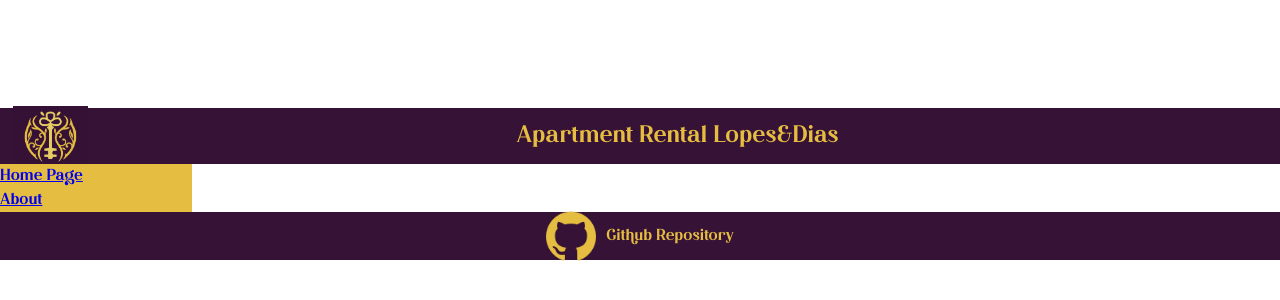
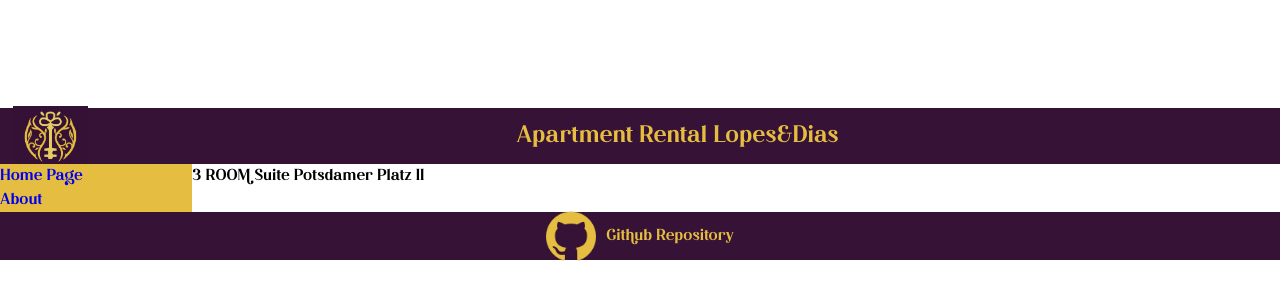
Before and after one commit to filipamiralopes/apartment-rental-dashboard, a React (Vite) app: page /rentals/10641334 in a window 1280 px wide. Shown: the part 216-516 px from the top of the page. Built offline with nearby package versions, Linux system fonts and the light colour scheme.

Commit message:
link to open rentalDetail working

```diff
--- a/src/App.css
+++ b/src/App.css
@@ -187,3 +187,7 @@
 .delete-btn:hover {
   background-color: #d4a01f;
 }
+
+a {
+  text-decoration: none;
+}
--- a/src/App.jsx
+++ b/src/App.jsx
@@ -20,7 +20,7 @@ function App() {
         <Routes>
           <Route path="/" element={<ApartmentList rentals={rentals}/>} />
           <Route path="/rentals" element={<ApartmentList rentals={rentals}/>} />
-          <Route path="/rentals/rentalId" element={<RentalDetail  />} />
+          <Route path="/rentals/:rentalId" element={<RentalDetail rentals={rentals} />} />
         </Routes>
       </div>
       <Footer />
--- a/src/components/ApartmentCard.jsx
+++ b/src/components/ApartmentCard.jsx
@@ -1,22 +1,42 @@
-import { FontAwesomeIcon } from '@fortawesome/react-fontawesome';
-import { faBed, faBath, faUsers, faStar } from '@fortawesome/free-solid-svg-icons';
+import { FontAwesomeIcon } from "@fortawesome/react-fontawesome";
+import {
+  faBed,
+  faBath,
+  faUsers,
+  faStar,
+} from "@fortawesome/free-solid-svg-icons";
+import { Link } from "react-router-dom";
 
 const ApartmentCard = ({ rental, onDelete }) => {
   return (
     <div className="rental-unit">
       <div className="img-box-rental">
-        <img src={rental.picture_url.url} alt={`Photo of ${rental.name}`} />
+        <Link to={`/rentals/${rental.id}`}>
+          <img src={rental.picture_url.url} alt={`Photo of ${rental.name}`} />
+        </Link>
       </div>
       <div className="unit-description">
         <div className="title">
+        <Link to={`/rentals/${rental.id}`}>
           <h3>{rental.name}</h3>
-          <h2 className="rating"><FontAwesomeIcon icon={faStar} /> {rental.review_scores_rating}/100</h2>
+          </Link>
+          <h2 className="rating">
+            <FontAwesomeIcon icon={faStar} /> {rental.review_scores_rating}/100
+          </h2>
         </div>
-        <p><b>Location:</b> {rental.city}, {rental.country}</p>
+        <p>
+          <b>Location:</b> {rental.city}, {rental.country}
+        </p>
         <div className="unit-icons">
-          <p><FontAwesomeIcon icon={faBed} /> {rental.bedrooms}</p>
-          <p><FontAwesomeIcon icon={faBath} /> {rental.bathrooms}</p>
-          <p><FontAwesomeIcon icon={faUsers} /> {rental.accommodates}</p>
+          <p>
+            <FontAwesomeIcon icon={faBed} /> {rental.bedrooms}
+          </p>
+          <p>
+            <FontAwesomeIcon icon={faBath} /> {rental.bathrooms}
+          </p>
+          <p>
+            <FontAwesomeIcon icon={faUsers} /> {rental.accommodates}
+          </p>
         </div>
         <div className="price-rating">
           <p className="price">{rental.price}€</p>
@@ -25,17 +45,23 @@ const ApartmentCard = ({ rental, onDelete }) => {
           {rental.price <= 85 ? (
             <p className="great-deal-label">Great Deal!</p>
           ) : rental.price >= 150 ? (
-            <p className="premium-label"><strong>Premium</strong></p>
+            <p className="premium-label">
+              <strong>Premium</strong>
+            </p>
           ) : (
             <span></span>
           )}
           {rental.review_scores_rating > 90 ? (
-            <p className="super-host-label"><strong>Super Host!</strong></p>
+            <p className="super-host-label">
+              <strong>Super Host!</strong>
+            </p>
           ) : (
             <span></span>
           )}
         </div>
-        <button onClick={() => onDelete(rental.id)} className="delete-btn">Delete</button>
+        <button onClick={() => onDelete(rental.id)} className="delete-btn">
+          Delete
+        </button>
       </div>
     </div>
   );
--- a/src/pages/RentalDetail.jsx
+++ b/src/pages/RentalDetail.jsx
@@ -1,8 +1,17 @@
 import React from 'react'
+import { useParams } from "react-router-dom";
 
-const RentalDetail = () => {
+const RentalDetail = (props) => {
+  const {rentals} = props
+  const { rentalId } = useParams();
+  const filteredRentals = rentals.find((unit) => {
+    if (unit.id == rentalId) {
+      return true;
+    }
+  });
+
   return (
-    <div>RentalDetail</div>
+    <div>{filteredRentals.name}</div>
   )
 }
 
```
